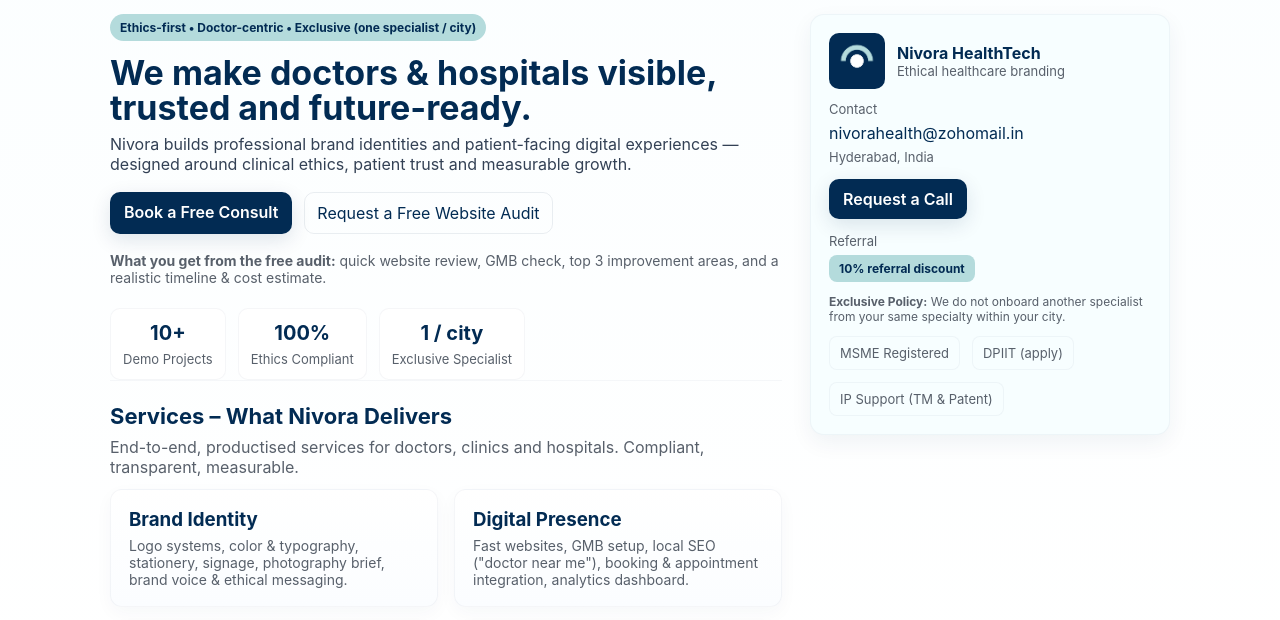
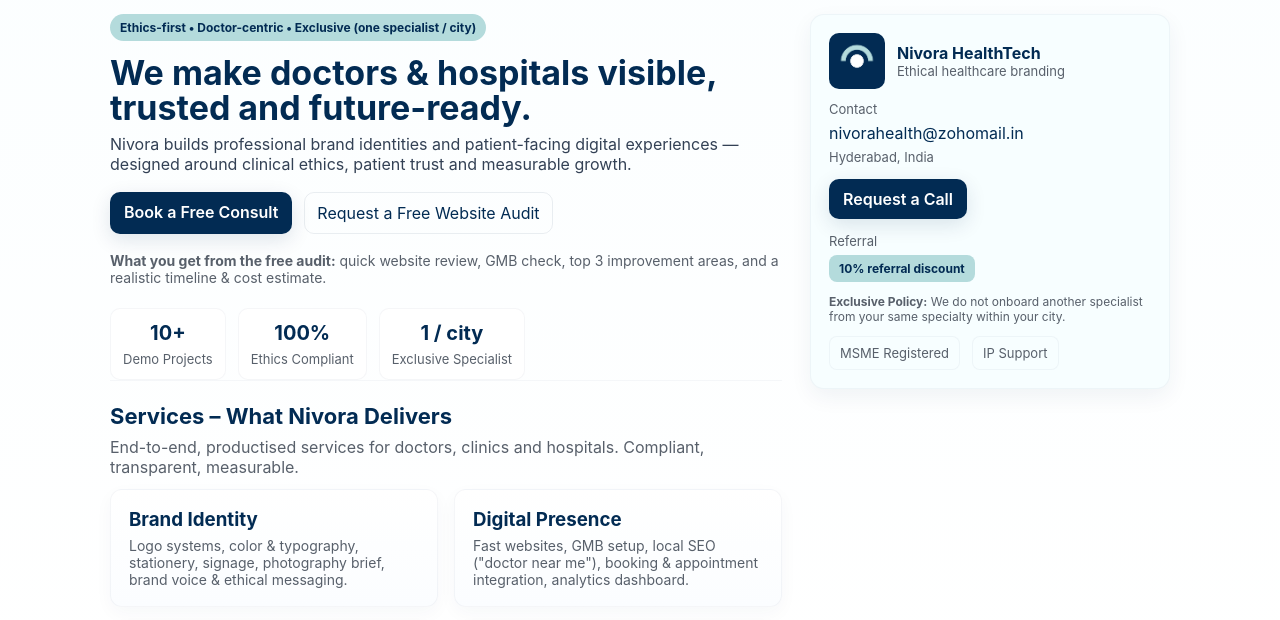
Before and after one commit to nivorahealth/nivorahealth.github.io, a plain HTML site: page index.html in a window 1280 px wide. Shown: the part 102-722 px from the top of the page. Drawn offline with Linux system fonts and the light colour scheme.

Commit message:
Update index.html

```diff
--- a/index.html
+++ b/index.html
@@ -223,8 +223,7 @@
 
           <div class="trust-row" aria-hidden="true">
             <div class="trust-badge">MSME Registered</div>
-            <div class="trust-badge">DPIIT (apply)</div>
-            <div class="trust-badge">IP Support (TM & Patent)</div>
+            <div class="trust-badge">IP Support</div>
           </div>
         </div>
       </aside>
```
